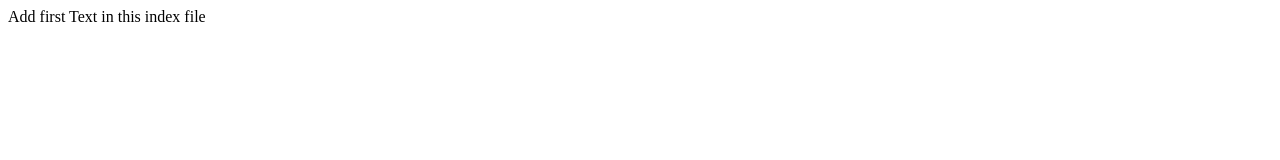
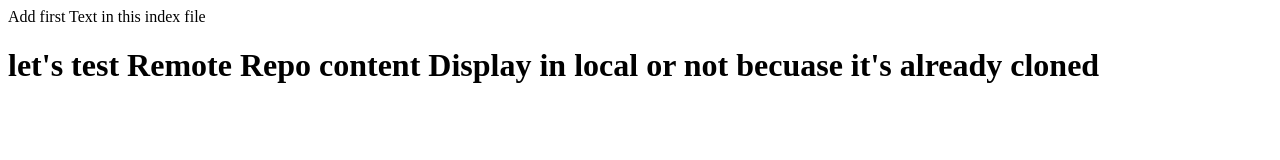
Before and after one commit to tahiradev/first-demo-repo, a plain HTML site: page index.html in a window 1280 px wide. Drawn offline with Linux system fonts and the light colour scheme.

Commit message:
Add Text in index.html

```diff
--- a/index.html
+++ b/index.html
@@ -1 +1,3 @@
 <p>Add first Text in this index file</p>
+
+<h1>let's test Remote Repo content Display in local or not becuase it's already cloned</h1>
```
